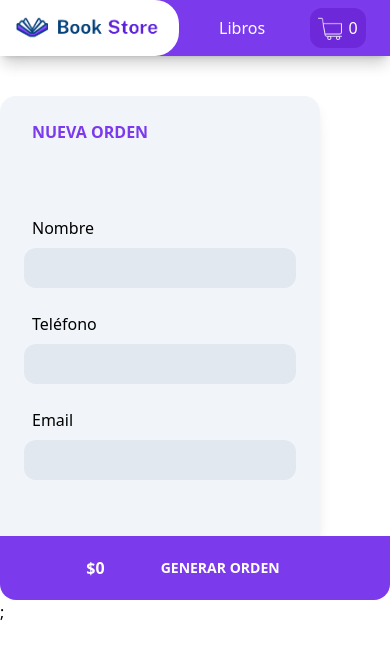
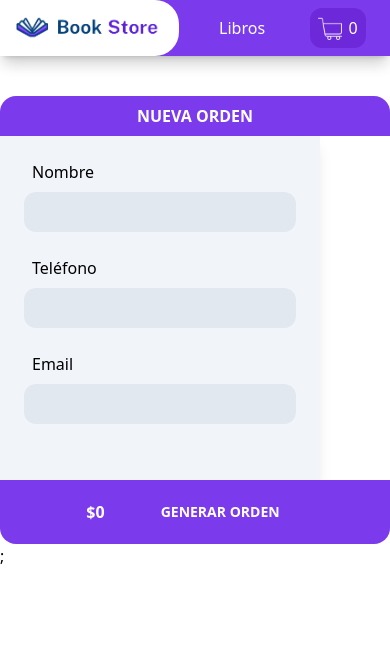
Before and after one commit to alejandragy/React-book-store, a React (Create React App) app: page /checkout in a window 390 px wide. Shown: the top 658 px of the page. Built offline with nearby package versions, Linux system fonts and the light colour scheme.

Commit message:
estilos responsive en Cart y CartItem

```diff
--- a/src/components/Cart/Cart.js
+++ b/src/components/Cart/Cart.js
@@ -27,7 +27,7 @@ const Cart = () => {
 
     return (
         <div className='flex justify-center gap-10 flex-wrap'>
-            <div className='flex-col items-center gap-8 mt-10 h-[500px] overflow-y-scroll'>
+            <div className='flex-col items-center gap-8 mt-10 h-[450px] overflow-y-scroll'>
                 {cart.map(p => <CartItem key={p.id} {...p} />)}
             </div>
 
--- a/src/components/CartItem/CartItem.js
+++ b/src/components/CartItem/CartItem.js
@@ -9,8 +9,8 @@ const CartItem = ({ title, price, id, quantity, img }) => {
 
 
     return (
-        <div className='flex flex-col pb-6 gap-12 border-b-2 border-slate-100 md:flex-row'>
-            <div>
+        <div className='flex flex-col items-center w-56 pb-6 gap-12 border-b-2 border-slate-100 md:w-full md:flex-row'>
+            <div className="mt-6">
                 <img src={img} className="h-40" />
             </div>
             <div className="flex flex-col gap-8 md:items-center md:flex-row">
--- a/src/components/CheckoutForm/CheckoutForm.js
+++ b/src/components/CheckoutForm/CheckoutForm.js
@@ -22,8 +22,8 @@ const CheckoutForm = ({ onConfirm }) => {
     return (
         <div className=''>
             <form onSubmit={handleConfirm}>
-                <div className='flex flex-col gap-2 w-80 p-6 pb-10 rounded-t-2xl bg-slate-100 shadow-lg'>
-                    <h3 className='text-violet-600 font-bold mb-16 pl-2 '>NUEVA ORDEN</h3>
+            <h3 className='h-10 bg-violet-600 text-white font-bold pt-2 rounded-t-2xl text-center'>NUEVA ORDEN</h3>
+                <div className='flex flex-col gap-2 w-80 p-6 pb-10 bg-slate-100 shadow-lg'>
                     <label className='pl-2'>Nombre</label>
                     <input className='mb-4 rounded-xl h-10 p-3 bg-slate-200 focus:outline-none'
                         type="text" value={name} onChange={({ target }) => setName(target.value)} />
```
